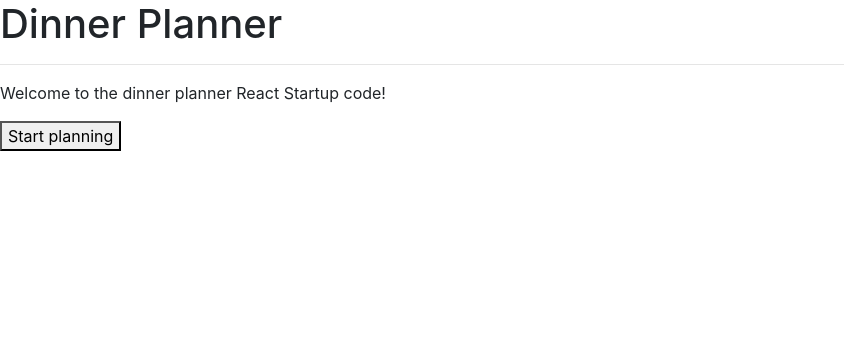
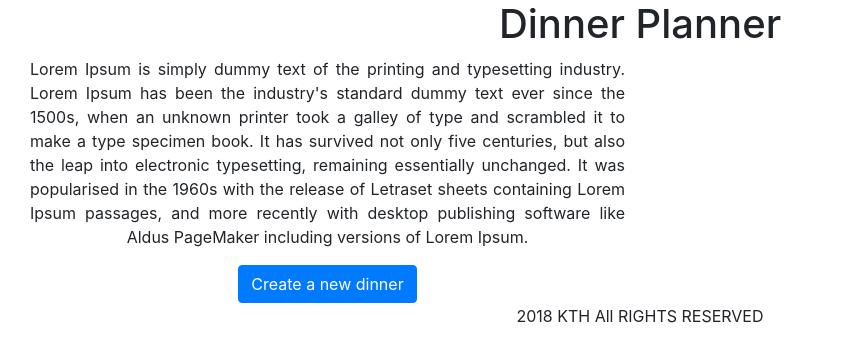
Before and after one commit to inzywong/DinnerPlanner-react, a React (Create React App) app: page / in a window 1280 px wide. Shown: the top 362 px of the page, without its empty margins (0-844 px from the left). Built offline with nearby package versions, Linux system fonts and the light colour scheme.

Commit message:
bootstrapping the welcome view

```diff
--- a/src/App.js
+++ b/src/App.js
@@ -16,15 +16,34 @@ class App extends Component {
   render() {
     return (
       <div className="App">
+
         <header className="App-header">
-          <h1 className="App-title">{this.state.title}</h1>
-          <hr></hr>
+
+					{/* HEADER ------------------------------------------------- */}
+					<div class="row myHeader">
+							<div class="col-sm-12" style= {{padding: 0}}>
+									<div class="addBorder-bottom text-center">
+											<h1>{this.state.title}</h1>
+									</div>
+							</div>
+					</div>
+				{/* END OF HEADER -------------------------------------------- */}
+
 
           {/* We rended diffrent component based on the path */}
-          <Route exact path="/" component={Welcome}/>
+					<Route exact path="/" component={Welcome}/> {/* This brings us to the Welcome view */}
           <Route path="/search" render={() => <SelectDish model={modelInstance}/>}/>
+        </header>
 
-        </header>
+
+		    {/* FOOTER */}
+		    <div class="row myFooter">
+        	<div class="col-sm-12 text-center addBorder-top">
+        		<p><span class="glyphicon glyphicon-copyright-mark"></span> 2018 KTH All RIGHTS RESERVED</p>
+        	</div>
+    		</div>
+				{/* END OF FOOTER */}
+
       </div>
     );
   }
--- a/src/Welcome/Welcome.css
+++ b/src/Welcome/Welcome.css
@@ -0,0 +1,25 @@
+
+
+.textJustifyCenter
+{
+    text-align: justify;
+    -moz-text-align-last: center;
+    text-align-last: center;
+}
+
+
+.red{
+    background-color: red;
+}
+
+.blue{
+    background-color: blue;
+}
+
+.green{
+    background-color: green;
+}
+
+.yellow{
+    background-color: yellow;
+}
--- a/src/Welcome/Welcome.js
+++ b/src/Welcome/Welcome.js
@@ -6,13 +6,45 @@ class Welcome extends Component {
   render() {
     return (
       <div className="Welcome">
+
+
+					<div class="container-fluid myPadding" id="homeView" >
+							<div class="col-sm-3"></div>
+							<div class="col-sm-6 " id="introductionTextContainer">
+								<p class="textJustifyCenter"> Lorem Ipsum is simply dummy text of the printing and typesetting industry. Lorem Ipsum has been the industry's
+									standard dummy text ever since the 1500s, when an unknown printer took a galley of type and scrambled it
+									to make a type specimen book. It has survived not only five centuries, but also the leap into electronic
+									typesetting, remaining essentially unchanged. It was popularised in the 1960s with the release of Letraset
+									sheets containing Lorem Ipsum passages, and more recently with desktop publishing software like Aldus PageMaker
+									including versions of Lorem Ipsum.</p>
+
+								<div class="col-md-12 text-center">
+									<Link to="/search">
+										<button type="button" class="btn btn-primary" id="createDinnerButton">Create a new dinner</button>
+									</Link>
+								</div>
+
+							</div>
+							<div class="col-sm-3"></div>
+					</div>
+
+
+
+			{/*				<p class="textJustifyCenter"> Lorem Ipsum is simply dummy text of the printing and typesetting industry. Lorem Ipsum has been the industry's
+						standard dummy text ever since the 1500s, when an unknown printer took a galley of type and scrambled it
+						to make a type specimen book. It has survived not only five centuries, but also the leap into electronic
+						typesetting, remaining essentially unchanged. It was popularised in the 1960s with the release of Letraset
+						sheets containing Lorem Ipsum passages, and more recently with desktop publishing software like Aldus PageMaker
+						including versions of Lorem Ipsum.</p>
+
         <p>
             Welcome to the dinner planner React Startup code!
         </p>
 
         <Link to="/search">
-            <button className="primary button">Start planning</button>
-        </Link>
+            <button>Start planning</button>
+        </Link>*/}
+
       </div>
     );
   }
```
